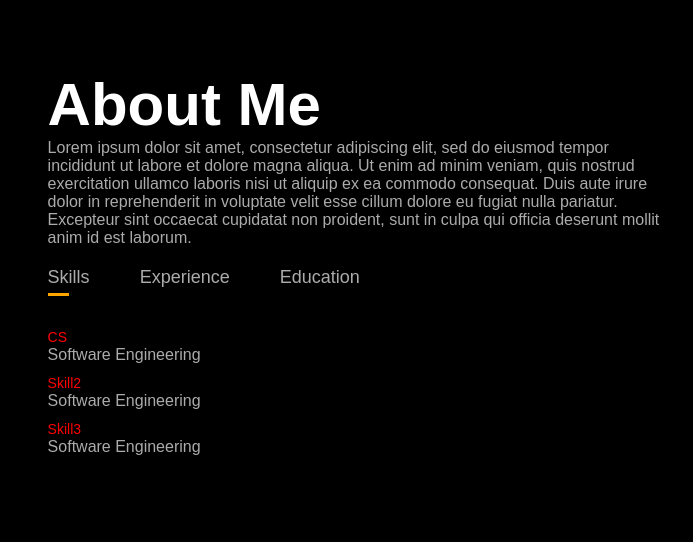
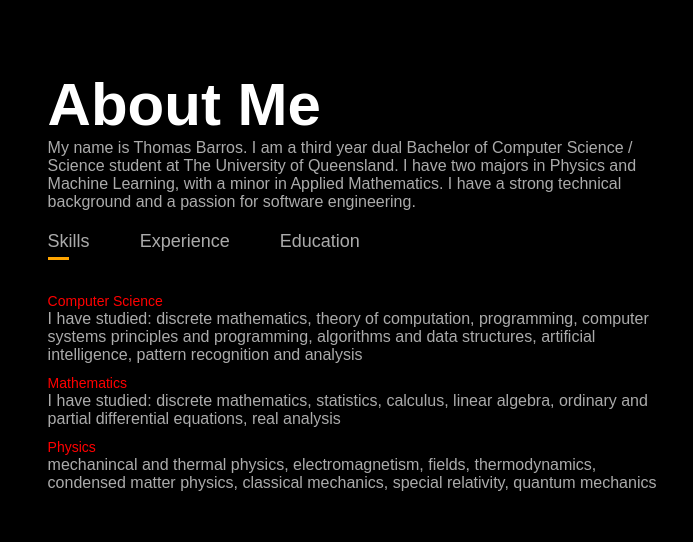
Before and after one commit to ThomBarros/Portfolio-website, a plain HTML site: page index.html in a window 1280 px wide. Shown: the part 820-1362 px from the top of the page, 490-1183 px from the left. Drawn offline with Linux system fonts and the light colour scheme.

Commit message:
Replaced some placeholder text in about section

```diff
--- a/index.html
+++ b/index.html
@@ -34,13 +34,10 @@
             </div>
             <div class="about-col-2">
                 <h1 class="sub-title">About Me</h1>
-                <p>Lorem ipsum dolor sit amet, consectetur adipiscing elit,
-                    sed do eiusmod tempor incididunt ut labore et dolore magna aliqua.
-                    Ut enim ad minim veniam, quis nostrud exercitation ullamco laboris
-                    nisi ut aliquip ex ea commodo consequat. Duis aute irure dolor in
-                    reprehenderit in voluptate velit esse cillum dolore eu fugiat nulla pariatur.
-                    Excepteur sint occaecat cupidatat non proident, sunt in culpa qui officia
-                    deserunt mollit anim id est laborum.</p>
+                <p>My name is Thomas Barros. I am a third year dual Bachelor of Computer Science / Science
+                student at The University of Queensland. I have two majors in Physics and Machine Learning,
+                with a minor in Applied Mathematics. I have a strong technical background and a passion for
+                software engineering.</p>
 
                     <div class="tab-titles">
                         <p class="tab-links active-link" onclick="opentab('skills')">Skills</p>
@@ -49,9 +46,13 @@
                     </div>
                     <div class="tab-contents active-tab" id="skills">
                         <ul>
-                            <li><span>CS</span><br>Software Engineering</li>
-                            <li><span>Skill2</span><br>Software Engineering</li>
-                            <li><span>Skill3</span><br>Software Engineering</li>
+                            <li><span>Computer Science</span><br>I have studied: discrete mathematics,
+                                theory of computation, programming, computer systems principles and programming,
+                                algorithms and data structures, artificial intelligence, pattern recognition and analysis</li>
+                            <li><span>Mathematics</span><br>I have studied: discrete mathematics, statistics, calculus,
+                                linear algebra, ordinary and partial differential equations, real analysis</li>
+                            <li><span>Physics</span><br>mechanincal and thermal physics, electromagnetism, fields, thermodynamics,
+                                condensed matter physics, classical mechanics, special relativity, quantum mechanics</li>
                         </ul>
                     </div>
                     <div class="tab-contents" id="experience">
@@ -63,7 +64,7 @@
                     </div>
                     <div class="tab-contents" id="education">
                         <ul>
-                            <li><span>2022 - Present</span><br>Bachelor of Computer Science / Science UQ</li>
+                            <li><span>2022 - Present</span><br>Bachelor of Computer Science / Science at The University of Queensland</li>
                             <li><span>Educa2</span><br>Education</li>
                             <li><span>Educa3</span><br>Education</li>
                         </ul>
```
